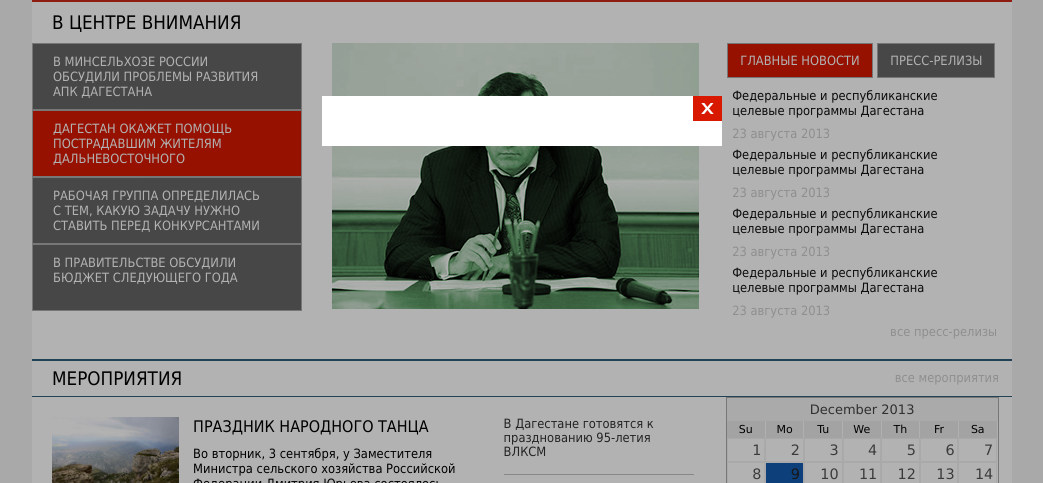
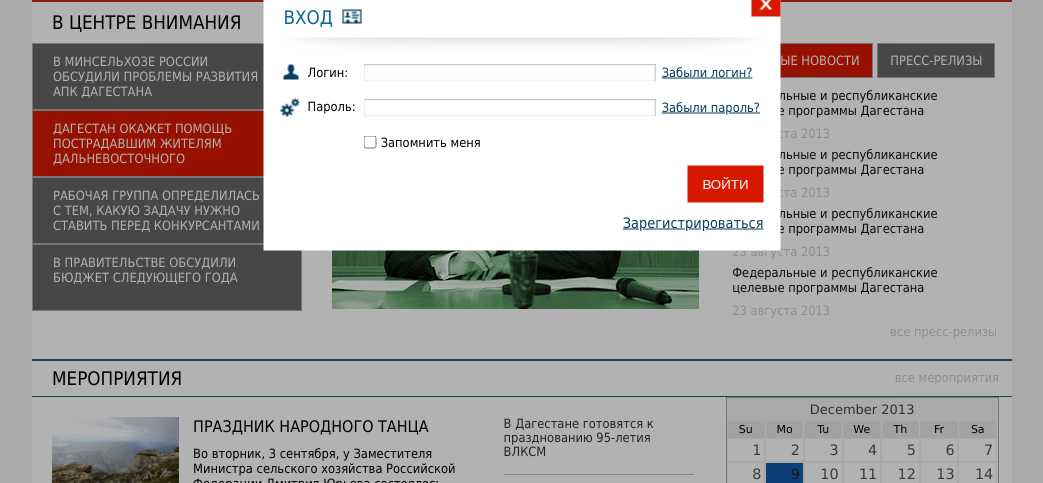
Before and after one commit to SergeySukhanov/dag, a plain HTML site: page index.html in a window 1280 px wide. Shown: the part 279-762 px from the top of the page, without its empty margins (118-1161 px from the left). Drawn offline with nearby package versions, Linux system fonts and the light colour scheme.

Commit message:
add login pop-up

```diff
--- a/index.html
+++ b/index.html
@@ -17,7 +17,30 @@
    		<div class="pop-up-overlay">
         	<div class="pop-up login-pop-up">
         		<a class="pop-up-close" href="#" title="Закрыть">Закрыть</a>
-                <h3 class="pop-up-title"><span class="pop-up-ic"></span></h3>
+                <h3 class="pop-up-title">Вход<span class="pop-up-ic"></span></h3>
+                <div class="pop-up-content">
+                	<div class="login-form">
+                        <div class="row">
+                            <label class="login-table-fcol"><span class="form-icons ic-fio"></span>Логин:</label>
+                            <input type="text" class="fluid-field">
+                            <a href="#" class="forgot-link">Забыли логин?</a>
+                        </div>
+                        <div class="row">
+                            <label class="login-table-fcol"><span class="form-icons ic-setting"></span>Пароль:</label>
+                            <input type="text" class="fluid-field">
+                            <a href="#" class="forgot-link">Забыли пароль?</a>
+                        </div>
+                        <div class="row">
+                        	<label class="login-table-fcol"></label>
+                            <input type="checkbox" id="remember">
+                            <label for="remember">Запомнить меня</label>
+                        </div>
+                        <div class="row right-cont">
+                            <input type="button" value="Войти">
+                            <a href="#" class="register-link">Зарегистрироваться</a>
+                        </div>
+                    </div><!--/login-form-->
+                </div><!--/pop-up-content-->
         	</div><!--/pop-up-->
         </div><!--/pop-up-overlay-->
 
--- a/resources/css/attentions.css
+++ b/resources/css/attentions.css
@@ -34,11 +34,12 @@
 	height: 43px;
 	overflow: hidden;
 }
-.list-item li {
-	height: 43px;
+.list-item li span {
+	display: block;
+    height: 48px;
     overflow: hidden;
-    padding: 10px 35px 12px 20px;
 }
+
 .static-tabs li {
     display: inline-block;
     padding: 9px 12px;
--- a/resources/css/form.css
+++ b/resources/css/form.css
@@ -143,6 +143,12 @@ select {
 .form-icons.ic-type {
 	background-image: url(../images/ic-type.png);
 }
+.form-icons.ic-setting {
+	background-image: url(../images/ic-setting.png);
+	width: 19px;
+	height: 18px;
+	margin-left: -3px;
+}
 .form-icons.ic-adres {
 	background-image: url(../images/ic-adres.png);
 	width: 19px;
--- a/resources/css/gallery.css
+++ b/resources/css/gallery.css
@@ -53,8 +53,9 @@ body{
 }
 .gallery-page .list-photo li{
     display: inline-block;
-    margin: 0 6px 1% 0px;
-    width: 23%;
+    margin: 0 15px 15px 0px;
+	width: 200px;
+
 }
 
 .list-photo li:hover{
--- a/resources/css/news.css
+++ b/resources/css/news.css
@@ -39,6 +39,7 @@
 }
 .news-item {
 	padding-bottom: 40px;
+	overflow: hidden;
 }
 
 .news-item h4 {
@@ -93,18 +94,18 @@
     background-color: #ffffff !important;
 }
 
-.pagination a {
+.pagination ul a {
     color: #ffffff;
     padding: 3px 16px;
     background-color: #043f5d;
 }
-.pagination > a {
+.pagination > a.load-all {
     text-decoration: underline;
     background-color: transparent;
     color: #043f5d;
     display: block;
     padding-left: 11px;
-    margin-top: 5px;
+    margin-top: 10px;
 	font-size: 0.8em;
 }
 
--- a/resources/css/pop-up.css
+++ b/resources/css/pop-up.css
@@ -9,9 +9,9 @@
 }
 .pop-up {
 	background: #FFF;
-	padding: 20px;
+	padding: 15px 17px 20px 20px;
 	position: absolute;
-	width: 360px;
+	width: 480px;
 	height: auto;
 	top: 50%; left: 50%;
     -webkit-transform: translate(-50%,-50%);
@@ -28,4 +28,73 @@
 	position:absolute;
 	top: 0;
 	right: 0;
+	z-index: 10;
 }
+.pop-up-title {
+	position:relative;
+    background:#fff;
+    padding: 0 0 10px;
+	color: #086698;
+}
+
+.pop-up-title:before,
+.pop-up-title:after {
+    content:"";
+    position:absolute;
+    z-index:-2;
+}
+
+.pop-up-title:before {
+    top:50%;
+    bottom:0px;
+    left:10px;
+    right:10px;
+    -webkit-box-shadow:0 0 15px rgba(0,0,0,0.25);
+       -moz-box-shadow:0 0 15px rgba(0,0,0,0.25);
+            box-shadow:0 0 15px rgba(0,0,0,0.25);
+    -moz-border-radius:150px / 7px;
+         border-radius:150px / 7px;
+}
+.pop-up-ic {
+	background: url(../images/ic-adres.png) no-repeat 0 0;
+	width: 19px;
+	height: 14px;
+	display: inline-block;
+	margin: 0 5px 0 10px;
+}
+.pop-up-content {
+	padding-top: 14px;
+}
+.pop-up-content label {
+	font-size: 0.8em;
+}
+.pop-up-content .special-ver-lbl {
+	font-size: 0.9em;
+}
+.pop-up-content .login-table-fcol {
+	width: 75px;
+}
+.pop-up-content input.fluid-field {
+	width: 287px;
+}
+.pop-up-content .row {
+	padding-bottom: 15px;
+}
+.forgot-link {
+	text-decoration: underline;
+	font-size: 0.8em;
+	color: #043f5d;
+	white-space: nowrap;
+	margin-left:2px;
+}
+.pop-up-content input[type="checkbox"] {
+	vertical-align: middle;
+}
+.register-link {
+	text-decoration: underline;
+	margin-top: 12px;
+	font-size: 0.9em;
+	clear: both;
+	float: right;
+	color: #043f5d;
+}
```
Also changed, not shown: galleryAlbum.html (+3 -3 lines), resources/css/dagestan.css (+6 -6 lines), resources/images/ic-setting.png (added).
